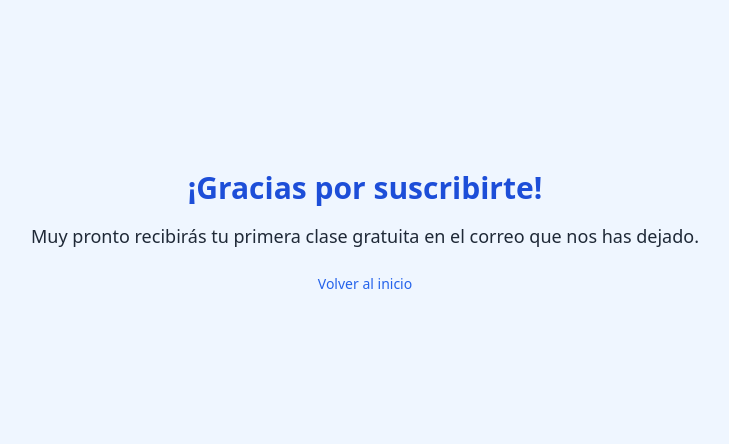
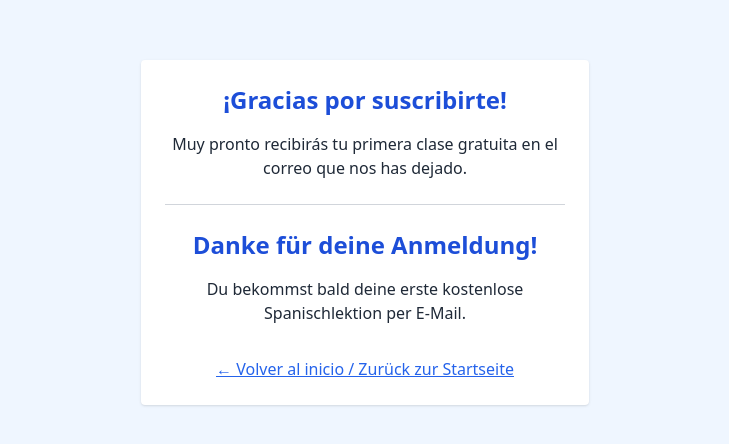
Before and after one commit to aglezv/landing-espanol-vivo, a plain HTML site: page gracias.html in a window 1280 px wide. Shown: the part 168-612 px from the top of the page, without its empty margins (275-1004 px from the left). Drawn offline with nearby package versions, Linux system fonts and the light colour scheme.

Commit message:
Update gracias.html

```diff
--- a/gracias.html
+++ b/gracias.html
@@ -3,15 +3,21 @@
 <head>
   <meta charset="UTF-8" />
   <meta name="viewport" content="width=device-width, initial-scale=1.0" />
-  <title>Gracias por suscribirte</title>
-  <link rel="icon" href="https://fav.farm/📘" type="image/x-icon" />
+  <title>Gracias / Danke</title>
+  <link rel="icon" href="https://fav.farm/💌" type="image/x-icon" />
   <script src="https://cdn.tailwindcss.com"></script>
 </head>
-<body class="bg-blue-50 text-gray-800 font-sans">
-  <main class="min-h-screen flex flex-col items-center justify-center text-center p-6">
-    <h1 class="text-3xl font-bold text-blue-700 mb-4">¡Gracias por suscribirte!</h1>
-    <p class="text-lg mb-6">Muy pronto recibirás tu primera clase gratuita en el correo que nos has dejado.</p>
-    <a href="/" class="text-blue-600 hover:underline text-sm">Volver al inicio</a>
+<body class="bg-blue-50 text-gray-800 font-sans flex items-center justify-center min-h-screen">
+  <main class="text-center p-6 bg-white rounded shadow max-w-md w-full">
+    <h1 class="text-2xl font-bold text-blue-700 mb-4">¡Gracias por suscribirte!</h1>
+    <p class="mb-2">Muy pronto recibirás tu primera clase gratuita en el correo que nos has dejado.</p>
+
+    <hr class="my-6 border-gray-300">
+
+    <h1 class="text-2xl font-bold text-blue-700 mb-4">Danke für deine Anmeldung!</h1>
+    <p class="mb-2">Du bekommst bald deine erste kostenlose Spanischlektion per E-Mail.</p>
+
+    <a href="/" class="inline-block mt-6 text-blue-600 underline hover:text-blue-800">← Volver al inicio / Zurück zur Startseite</a>
   </main>
 </body>
 </html>
```
